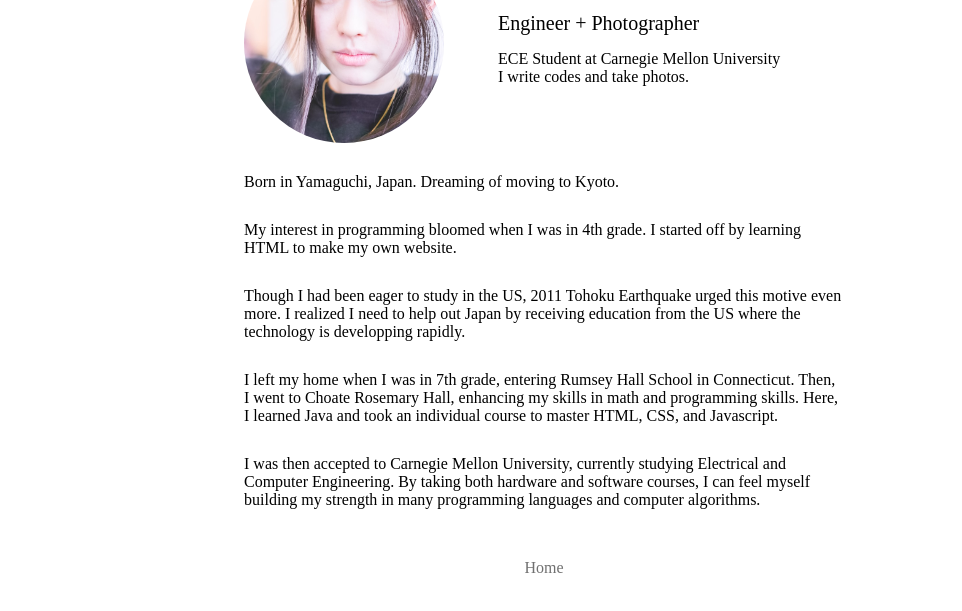
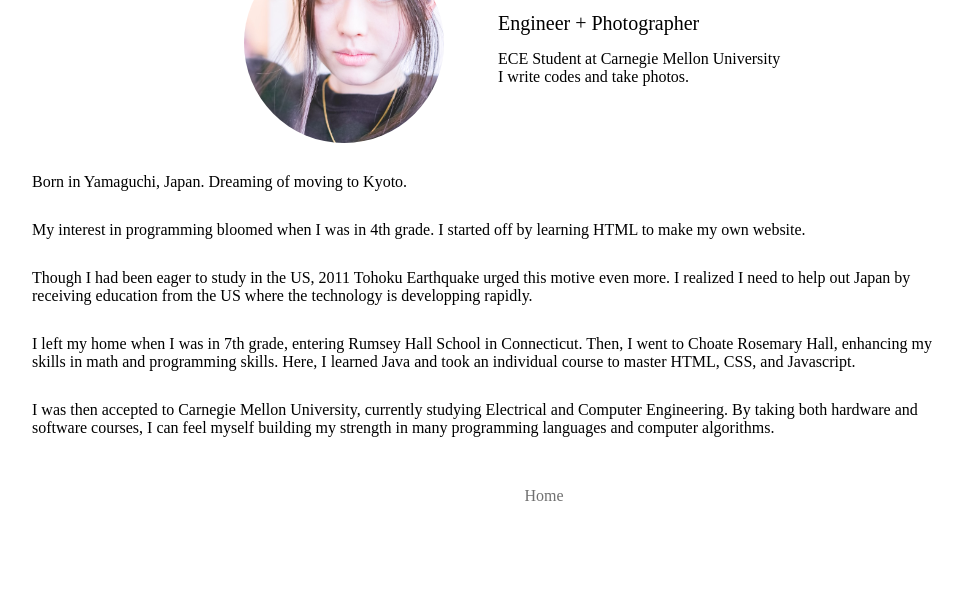
Before and after one commit to kanon1653/hello-world, a plain HTML site: page about.html in a window 1280 px wide. Shown: the part 107-718 px from the top of the page, without its empty margins (96-1058 px from the left). Drawn offline with Linux system fonts and the light colour scheme.

Commit message:
Made it to 20% responsive.

```diff
--- a/style.scss
+++ b/style.scss
@@ -1,5 +1,5 @@
 body {
-  width: 600px;
+  width: 80%;
   margin-right: auto;
   margin-left : auto;
 }
@@ -24,9 +24,11 @@ body {
   }
 }
 .profile-header{
-  width: 100%;
+  width: 600px;
   height: 200px;
   margin-top: 50px;
+  margin-left: auto;
+  margin-right: auto;
 
   & img {
     display: inline-block;
@@ -57,6 +59,6 @@ body {
 }
 
 .about-text{
-  width: 600px;
+  width: 90%;
   margin-top: 30px;
 }
```
Also changed, not shown: style.css, 1 other file.
